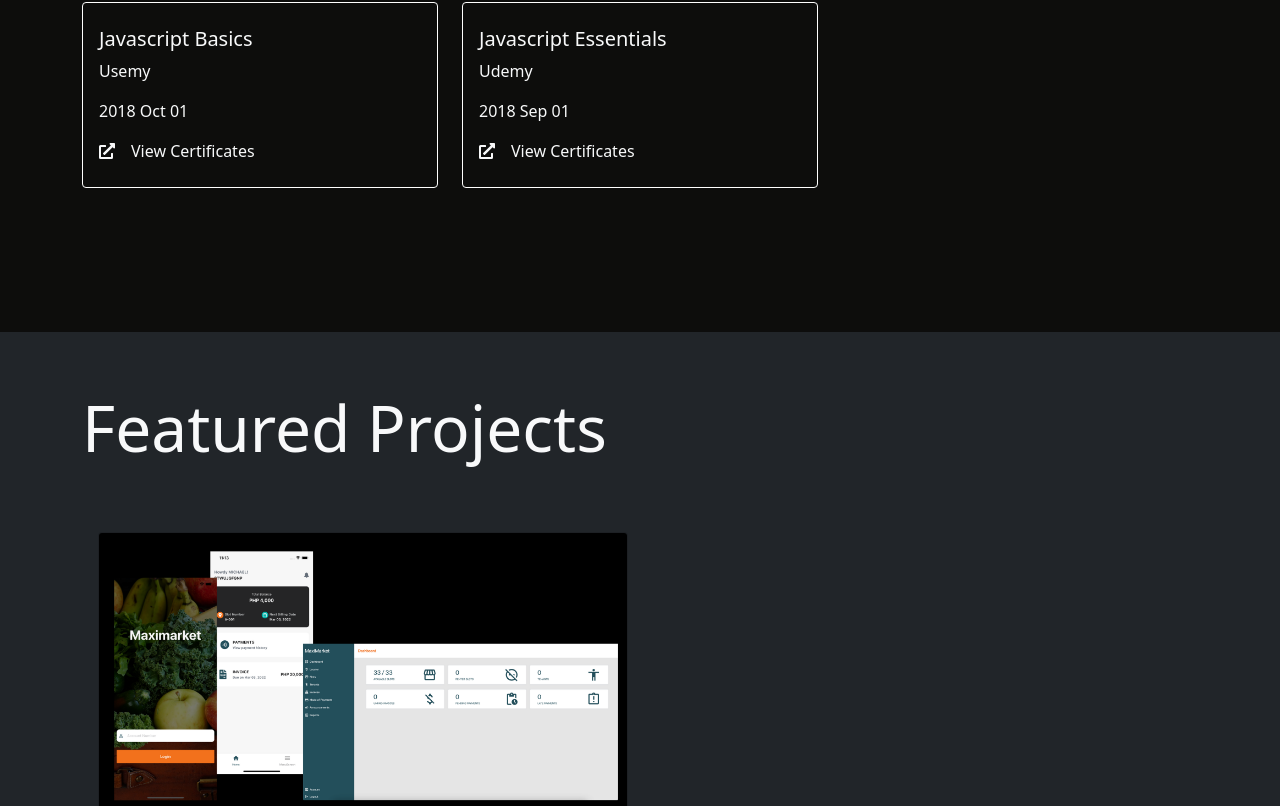
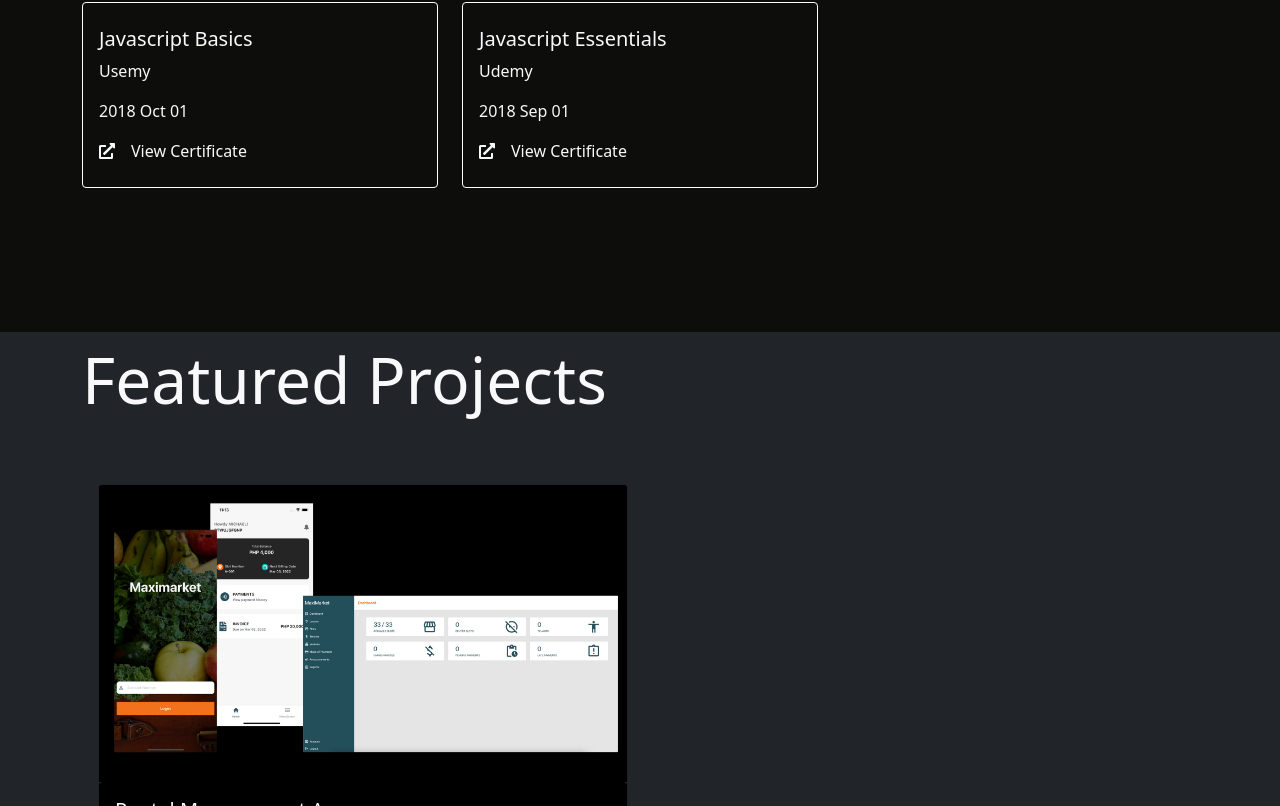
Before and after one commit to airacalins/my-portfolio, a React (Create React App) app: page / in a window 1280 px wide. Shown: the part 3534-4340 px from the top of the page. Built offline with nearby package versions, Linux system fonts and the light colour scheme.

Commit message:
fix image links

```diff
--- a/src/app/components/card/BorderedCard.tsx
+++ b/src/app/components/card/BorderedCard.tsx
@@ -27,7 +27,7 @@ const BorderedCard: React.FC<Props> = ({ title, subtitle, description, link }) =
                     link ? <Card.Text className="text-dark">
                         <Nav.Link className="d-flex align-items-center p-0" href={link} target="_blank" >
                             <FontAwesomeIcon className={`${textColor} me-3`} icon={faExternalLinkAlt} />
-                            <p className={`${textColor} m-0`} >View Certificates</p>
+                            <p className={`${textColor} m-0`} >View Certificate</p>
                         </Nav.Link>
                     </Card.Text> : <></>
                 }
--- a/src/app/layouts/styles.css
+++ b/src/app/layouts/styles.css
@@ -8,23 +8,3 @@ body {
 code {
 	font-family: source-code-pro, Menlo, Monaco, Consolas, 'Courier New', monospace;
 }
-
-/* width */
-::-webkit-scrollbar {
-	width: 10px;
-  }
-
-  /* Track */
-  ::-webkit-scrollbar-track {
-	background: #888;
-  }
-
-  /* Handle */
-  ::-webkit-scrollbar-thumb {
-	background: #000;
-  }
-
-  /* Handle on hover */
-  ::-webkit-scrollbar-thumb:hover {
-	background: #555;
-  }
--- a/src/app/layouts/styles.scss
+++ b/src/app/layouts/styles.scss
@@ -7,6 +7,7 @@
 
 .card {
     &__container {
+        background-color: #000;
         border-radius: 4px;
     }
 }
@@ -52,11 +53,13 @@
 }
 
 .padding {
+    &__y3 {padding: 3em 0 }
     &__top-3 {padding-top: 3em;}
     &__bottom-8 {padding-bottom: 8em;}
 }
 
 .text {
+    &__bold { font-weight: bold;}
     &__grey { color: #495057; }
     &__no-decoration {text-decoration: none;}
 }
--- a/src/features/certificate/Certificate.tsx
+++ b/src/features/certificate/Certificate.tsx
@@ -7,14 +7,14 @@ const Certificate = () => {
     const theme = useMemo(() => isDarkMode ? "dark" : "light", [isDarkMode])
 
     const certificates = [
-        { id: 5, name: "600-hours Internship Completion", author: "Nutricoach", description: "2021 Mar 15", imageSource: "/images/20210315-Nutricoach.png" },
-        { id: 1, name: "React", author: "Zuitt", description: "2021 Sep 11", imageSource: "/images/20200919-Zuit-React.png" },
-        { id: 5, name: "Java", author: "Zuitt", description: "2021 Sep 18", imageSource: "/images/20200911-Zuitt-Java.png" },
-        { id: 3, name: "Achievement Award - 3rd Top Performer", author: "Zuitt", description: "2020 Sep 03", imageSource: "/images/20200903-Zuitt-Top3.png" },
-        { id: 2, name: "Full-stack Web Development Training", author: "Zuitt", description: "2020 Sep 03", imageSource: "/images/20200903-Zuitt.png" },
-        { id: 4, name: "SQL", author: "Code with Mosh", description: "2020 Jun 21", imageSource: "/images/20200621-SQL.png" },
-        { id: 5, name: "Javascript Basics", author: "Usemy", description: "2018 Oct 01", imageSource: "/images/20181001-JavascriptBasics.png" },
-        { id: 5, name: "Javascript Essentials", author: "Udemy", description: "2018 Sep 01", imageSource: "/images/20180901-JavascriptEssentials.png" },
+        { id: 5, name: "600-hours Internship Completion", author: "Nutricoach", description: "2021 Mar 15", imageSource: "/my-portfolio/images/20210315-Nutricoach.png" },
+        { id: 1, name: "React", author: "Zuitt", description: "2021 Sep 11", imageSource: "/my-portfolio/images/20200919-Zuit-React.png" },
+        { id: 5, name: "Java", author: "Zuitt", description: "2021 Sep 18", imageSource: "/my-portfolio/images/20200911-Zuitt-Java.png" },
+        { id: 3, name: "Achievement Award - 3rd Top Performer", author: "Zuitt", description: "2020 Sep 03", imageSource: "/my-portfolio/images/20200903-Zuitt-Top3.png" },
+        { id: 2, name: "Full-stack Web Development Training", author: "Zuitt", description: "2020 Sep 03", imageSource: "/my-portfolio/images/20200903-Zuitt.png" },
+        { id: 4, name: "SQL", author: "Code with Mosh", description: "2020 Jun 21", imageSource: "/my-portfolio/images/20200621-SQL.png" },
+        { id: 5, name: "Javascript Basics", author: "Usemy", description: "2018 Oct 01", imageSource: "/my-portfolio/images/20181001-JavascriptBasics.png" },
+        { id: 5, name: "Javascript Essentials", author: "Udemy", description: "2018 Sep 01", imageSource: "/my-portfolio/images/20180901-JavascriptEssentials.png" },
     ]
 
     const themeClass = `${theme}__secondary`
--- a/src/features/experience/Experience.tsx
+++ b/src/features/experience/Experience.tsx
@@ -14,21 +14,38 @@ const Experience = () => {
             id: 1,
             year: 2022,
             works: [
-                { id: 1, title: "Graduation", companyName: "AMA University", description: "Bachelor's Degree in Information Technology", link: "" },
+                {
+                    id: 1, title: "Graduation",
+                    companyName: "AMA University",
+                    description: "Bachelor's Degree in Information Technology",
+                    link: ""
+                },
             ]
         },
         {
             id: 2,
             year: 2020,
             works: [
-                { id: 1, title: "Internship", companyName: "Nutricoach Inc.", description: "Test application features and check if it follows the applications functionality stated in the task tracking system.", link: "/images/20210315-Nutricoach.png" },
+                {
+                    id: 1,
+                    title: "Internship",
+                    companyName: "Nutricoach Inc.",
+                    description: "Test application features and check if it follows the applications functionality stated in the task tracking system.",
+                    link: "/my-portfolio/images/20210315-Nutricoach.png"
+                },
             ]
         },
         {
             id: 3,
             year: 2019,
             works: [
-                { id: 1, title: "Bootcamp", companyName: "Zuitt Bootcamp", description: "A short course covering the implementation of continuous integration, delivery and deployment for applications using Gitlab and Heroku.", link: "/images/20200903-Zuitt.png" },
+                {
+                    id: 1,
+                    title: "Bootcamp",
+                    companyName: "Zuitt Bootcamp",
+                    description: "A short course covering the implementation of continuous integration, delivery and deployment for applications using Gitlab and Heroku.",
+                    link: "/my-portfolio/images/20200903-Zuitt.png"
+                },
             ]
         },
     ]
--- a/src/features/projects/Project.tsx
+++ b/src/features/projects/Project.tsx
@@ -12,7 +12,7 @@ const Project = () => {
     const textColor = theme === "dark" ? "text-light" : "text-dark";
 
     return (
-        <div className={`${themeClass} padding__top-3 vh-100`}>
+        <div className={`${themeClass} padding__y-3`}>
             <Container>
                 <div className="mb-5">
                     <p className={`title__huge ${textColor}`}>Featured Projects</p>
```
